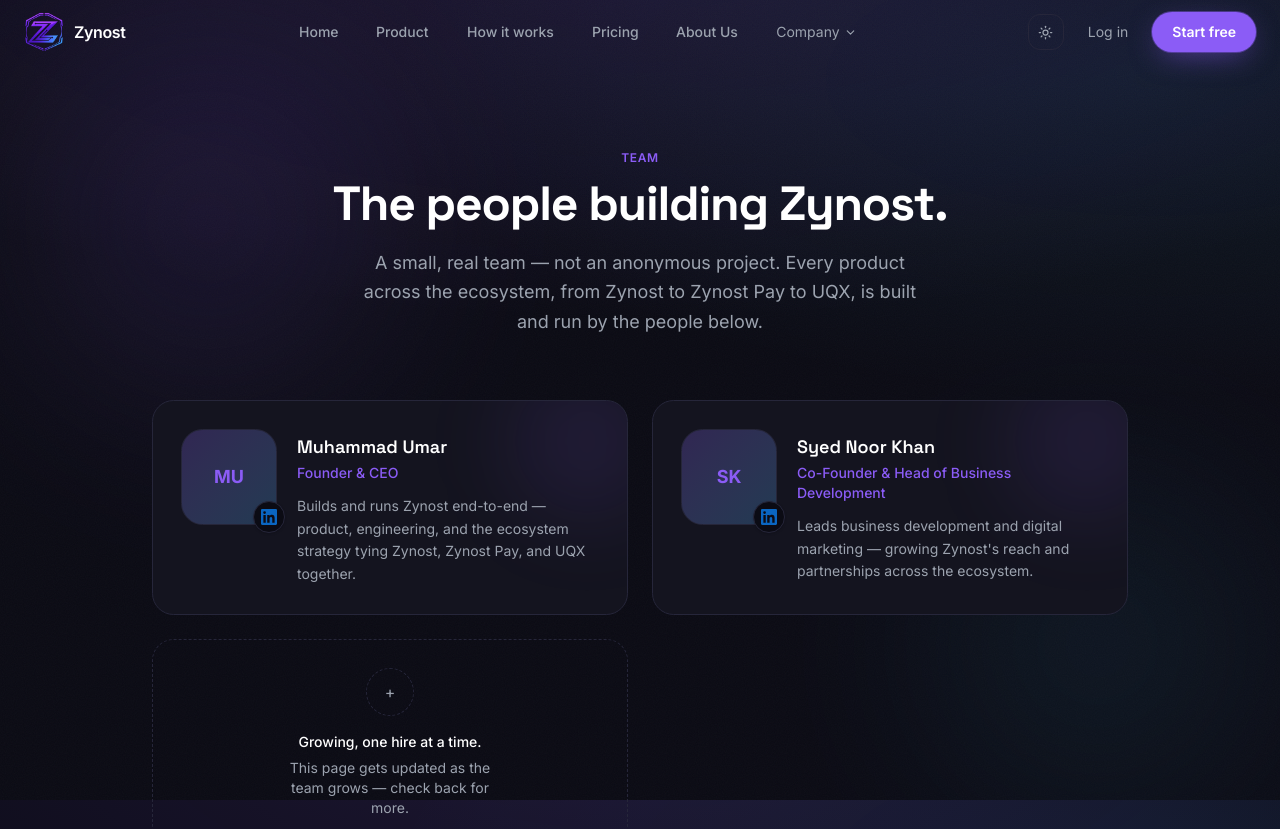
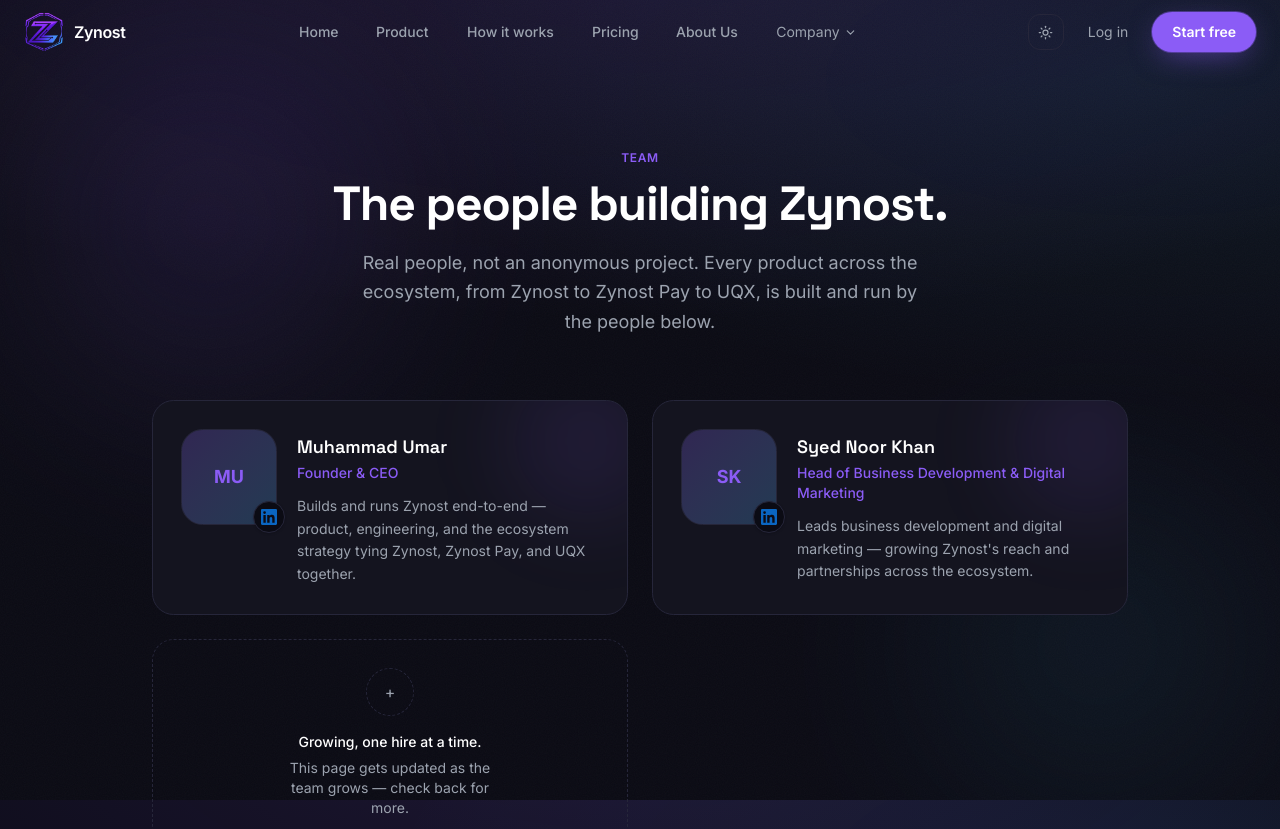
Before and after one commit to umarae-dev/zynost-website, a Next.js app: page /team in a window 1280 px wide. Shown: the top 829 px of the page. Built offline with nearby package versions, Linux system fonts and the light colour scheme.

Commit message:
Fix Team page copy: drop self-deprecating framing, correct role title
Syed Noor Khan is a team member, not a co-founder — his title reflects
his real function (business development & digital marketing).

Co-Authored-By: Claude Sonnet 5 <noreply@anthropic.com>

```diff
--- a/app/team/page.tsx
+++ b/app/team/page.tsx
@@ -40,7 +40,7 @@ const TEAM: TeamMember[] = [
   },
   {
     name: "Syed Noor Khan",
-    role: "Co-Founder & Head of Business Development",
+    role: "Head of Business Development & Digital Marketing",
     bio: "Leads business development and digital marketing — growing Zynost's reach and partnerships across the ecosystem.",
     image: photoIfExists("syed-noor-khan.jpg"),
     linkedin: "https://www.linkedin.com/in/syednoor-khan-47406a386/",
@@ -57,7 +57,7 @@ export default function TeamPage() {
           The people building {SITE.name}.
         </h1>
         <p className="mx-auto mt-5 max-w-xl text-lg leading-relaxed text-muted-foreground">
-          A small, real team — not an anonymous project. Every product across the ecosystem, from{" "}
+          Real people, not an anonymous project. Every product across the ecosystem, from{" "}
           {SITE.name} to Zynost Pay to UQX, is built and run by the people below.
         </p>
       </Reveal>
```
